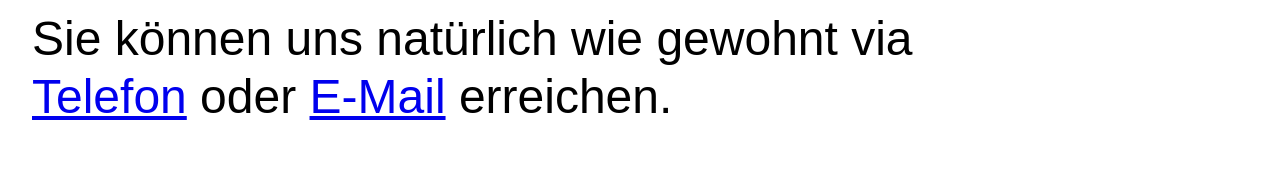
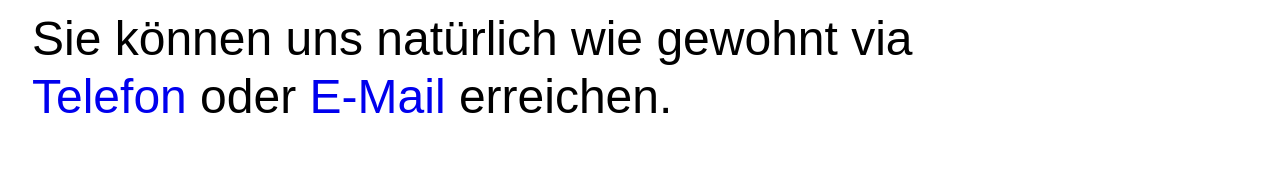
Before and after one commit to mgraupner/ozb.de, a plain HTML site: page index.html in a window 1280 px wide. Shown: the part 404-574 px from the top of the page. Drawn offline with Linux system fonts and the light colour scheme; a web font is replaced by a local one.

Commit message:
Removed link styling

```diff
--- a/static/css/main.css
+++ b/static/css/main.css
@@ -69,6 +69,9 @@ main p {
     max-width: 900px;
     margin-bottom: 0.3em;
 }
+main p a {
+    text-decoration: none;
+}
 main img {
     margin-top: 2em;
     width: calc(100% + 4em);
```
